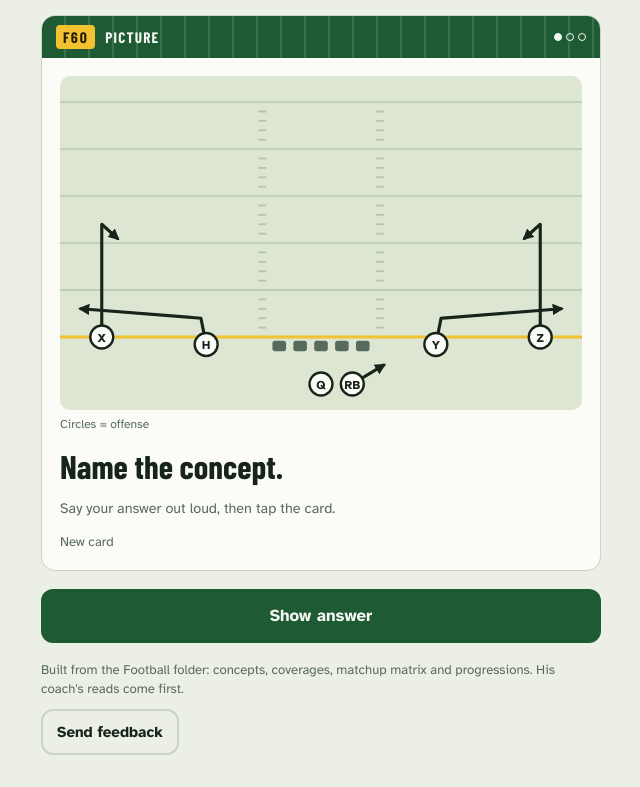
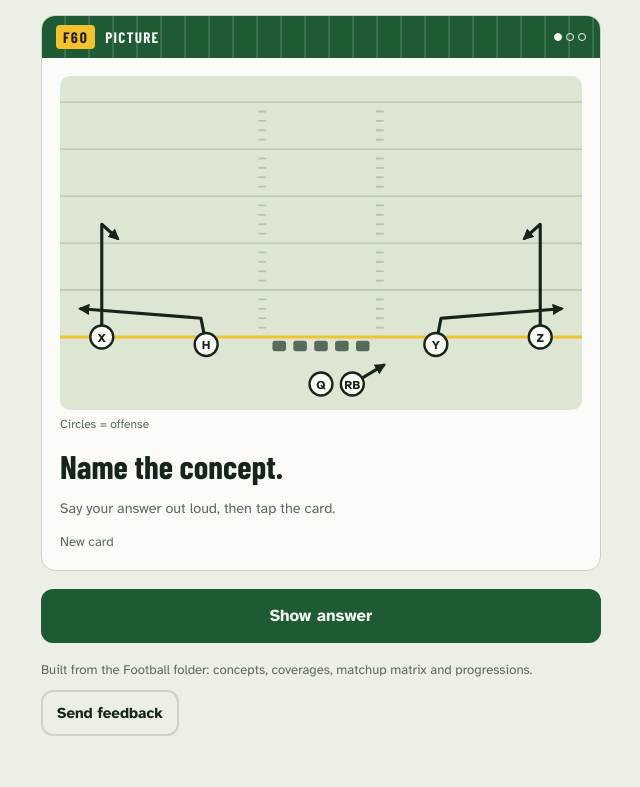
Before and after one commit to qmcclellan/iceman-qb-cards, a plain HTML site: page index.html in a window 1280 px wide. Shown: the part 382-1169 px from the top of the page, without its empty margins (319-959 px from the left). Drawn offline with nearby package versions, Linux system fonts and the light colour scheme; a web font is replaced by a local one.

Commit message:
Drop coach line from footer
Co-Authored-By: Claude Opus 5.5 <noreply@anthropic.com>

```diff
--- a/index.html
+++ b/index.html
@@ -205,7 +205,7 @@ footer .btn { font-size: 0.95rem; min-height: 44px; align-self: flex-start; }
   </section>
 
   <footer>
-    <span>Built from the Football folder: concepts, coverages, matchup matrix and progressions. His coach's reads come first.</span>
+    <span>Built from the Football folder: concepts, coverages, matchup matrix and progressions.</span>
     <!-- Feedback: set FEEDBACK_URL in the script to the shared AWS feedback API and this button shows up. -->
     <button class="btn ghost" id="fbOpen" type="button" hidden>Send feedback</button>
   </footer>
```
